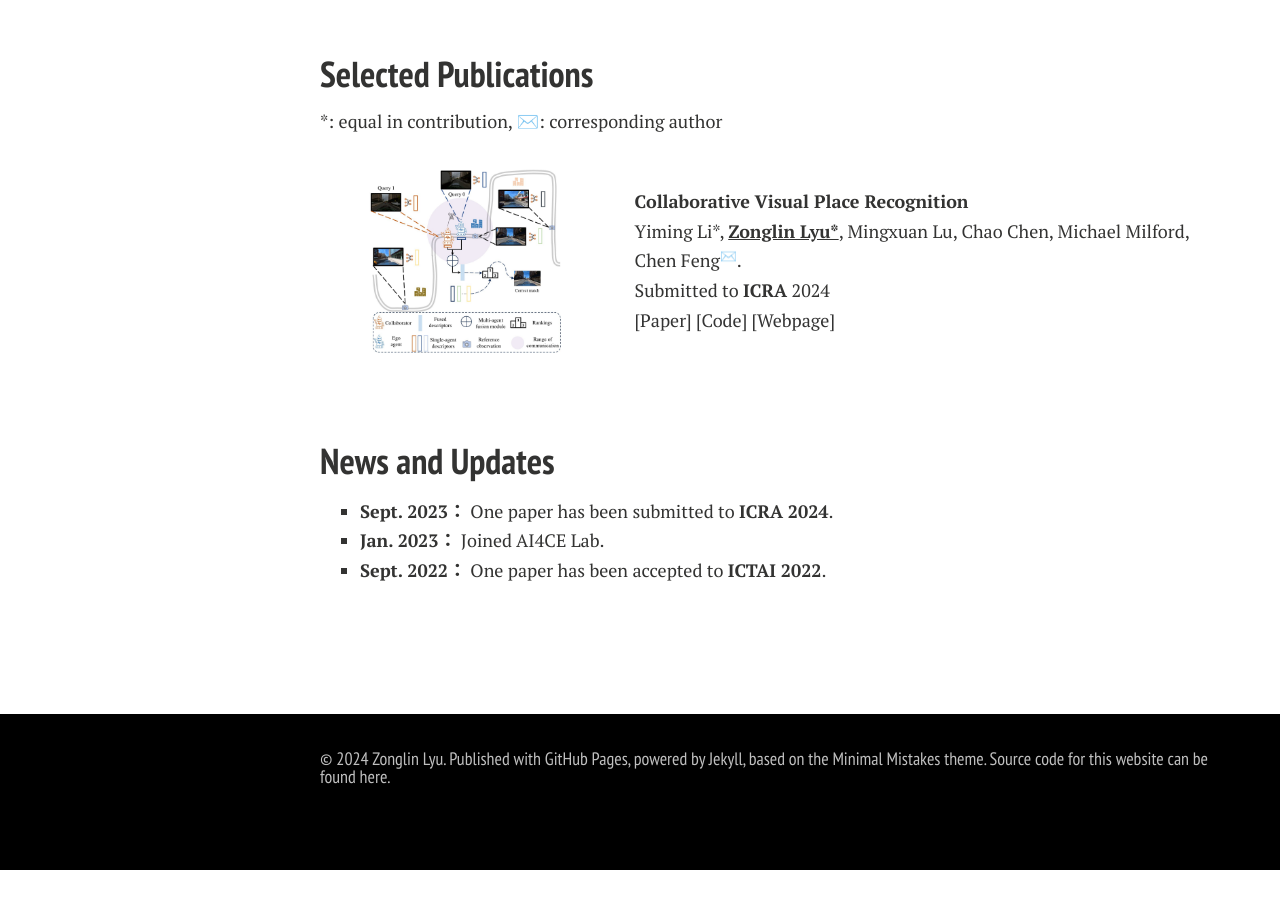
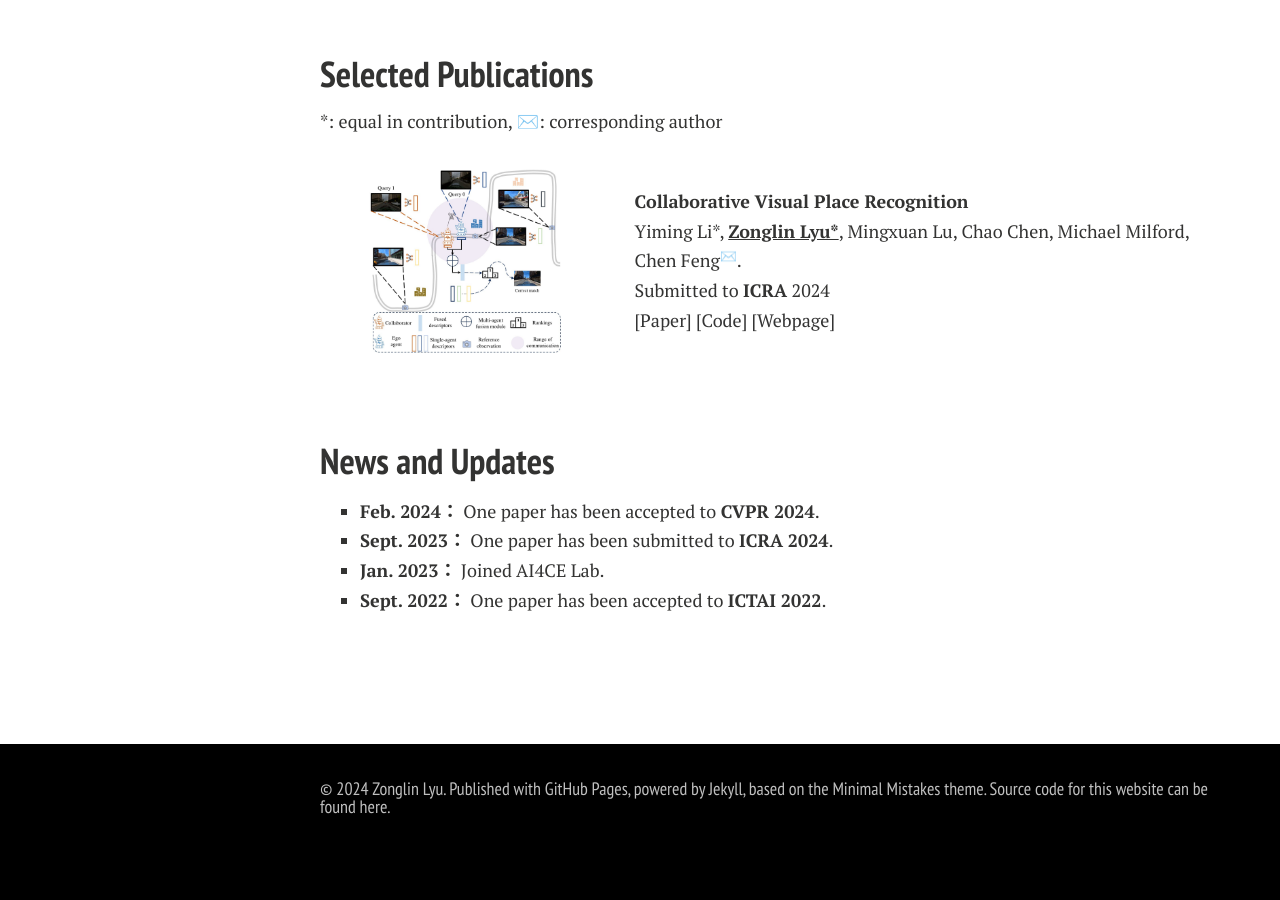
Before and after one commit to ZonglinL/ZonglinL.github.io, a Jekyll site: the page built from index.md, in a window 1280 px wide and 900 px high, scrolled down 879 px. Built offline with Jekyll 4.4.1, drawn with Linux system fonts in a browser that asks for light colours; nearby versions of some CDN libraries; comment, search, counter and statistics services are not loaded; a style sheet for code colours, icons or effects is not loaded; our own code applies the rules of GitHub Pages for plain Markdown files; before the commit the page ends 1749 px from its top, so only the background shows below that.

Commit message:
Update index.md

```diff
--- a/index.md
+++ b/index.md
@@ -63,6 +63,7 @@ I am always happy to chat about research (and also non-research stuffs such as e
 <br>
 
 ## News and Updates
+- **Feb. 2024：** One paper has been accepted to **CVPR 2024**.
 - **Sept. 2023：** One paper has been submitted to **ICRA 2024**.
 - **Jan. 2023：** Joined AI4CE Lab.
 - **Sept. 2022：** One paper has been accepted to **ICTAI 2022**.
```
